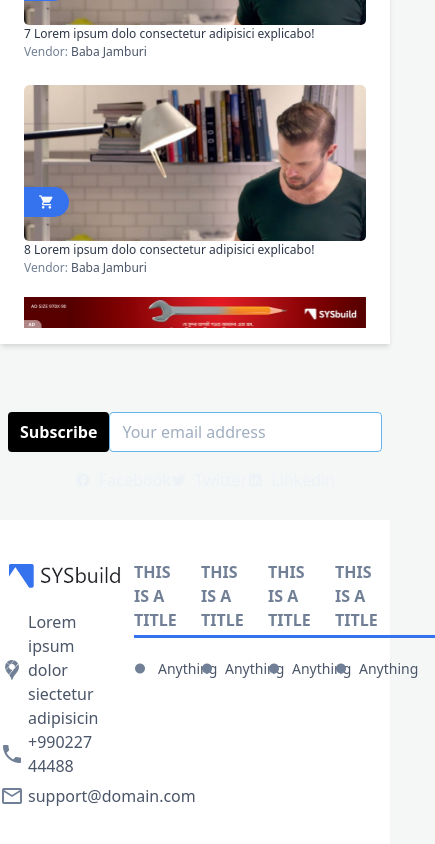
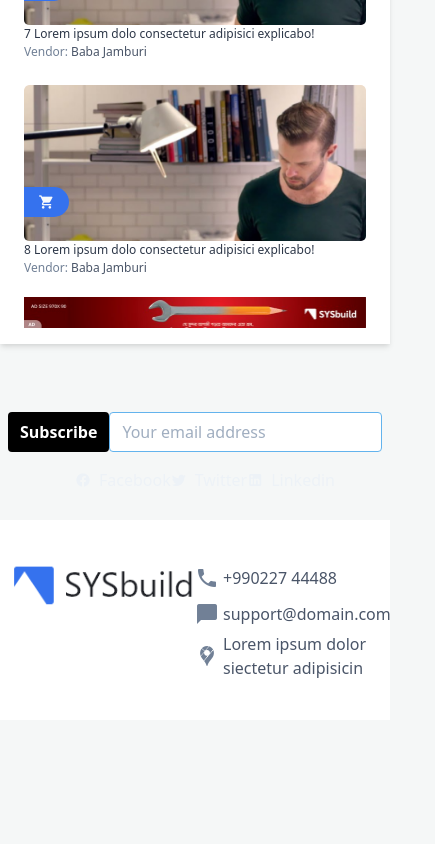
Before and after one commit to allImran/vue-tail-shop, a Vue app: page / in a window 390 px wide. Shown: the part 8132-8976 px from the top of the page, 435 px wide, since content can reach past the window. After the commit the page ends 8852 px from the top, so only its background shows below. Built offline with nearby package versions, Linux system fonts and the light colour scheme.

Commit message:
footer bottom responsive

```diff
--- a/src/components/molecule/footer/FooterBottom.vue
+++ b/src/components/molecule/footer/FooterBottom.vue
@@ -2,31 +2,73 @@
 	<div class="bg-white">
 		<div class="container mx-auto py-10">
 			<div class="grid grid-cols-6 gap-3">
-				<div class="col-span-2">
+
+        <div class="col-span-6 md:hidden sm:block">
+          <div class="flex">
+
+            <div class="w-1/2">
+              <img src="/images/logo.png" alt="">
+            </div>
+
+            <div class="w-1/2">
+
+              <TextWithIcon
+                  icon="mdi mdi-phone"
+                  iconStyle="text-gray-600 text-2xl"
+                  text="+990227 44488"
+                  textStyle="text-gray-700 text-md"
+              />
+
+              <TextWithIcon
+                  icon="mdi mdi-message"
+                  iconStyle="text-gray-600 text-2xl"
+                  text="support@domain.com"
+                  textStyle="text-gray-700 text-md"
+              />
+
+              <TextWithIcon
+                  icon="mdi mdi-google-maps"
+                  iconStyle="text-gray-600 text-2xl"
+                  text="Lorem ipsum dolor siectetur adipisicin"
+                  textStyle="text-gray-700 text-md"
+              />
+
+
+
+            </div>
+
+          </div>
+        </div>
+
+
+				<div class="col-span-2 hidden md:block">
 					<img class="w-48 pb-5" src="/images/logo.png" alt="">
-					<TextWithIcon
+
+          <TextWithIcon
 						icon="mdi mdi-google-maps"
 						iconStyle="text-gray-600 text-2xl"
 						text="Lorem ipsum dolor siectetur adipisicin"
 						textStyle="text-gray-700 text-md"
 					/>
-					<TextWithIcon
+
+          <TextWithIcon
 						icon="mdi mdi-phone"
 						iconStyle="text-gray-600 text-2xl"
 						text="+990227 44488"
 						textStyle="text-gray-700 text-md"
 					/>
-					<TextWithIcon
+
+          <TextWithIcon
 						icon="mdi mdi-email-outline"
 						iconStyle="text-gray-600 text-2xl"
 						text="support@domain.com"
 						textStyle="text-gray-700 text-md"
 					/>
 				</div>
-				<div v-for="i in 4" :key='i'>
+
+				<div v-for="i in 4" :key='i' class="hidden md:block">
 					<BorderedTitle
-						class="mb-5
-						"
+						class="mb-5"
 					/>
 					<ClickbleItem
 						icon="mdi mdi-moon-full"
@@ -49,7 +91,7 @@
 	import ClickbleItem from '@/components/atom/ClickbleItem'
 	import BorderedTitle from '@/components/atom/BorderedTitle'
 	export default{
-		name: 'FooterBootom',
+		name: 'FooterBottom',
 		components: {
 			TextWithIcon,
 			BorderedTitle,
```
